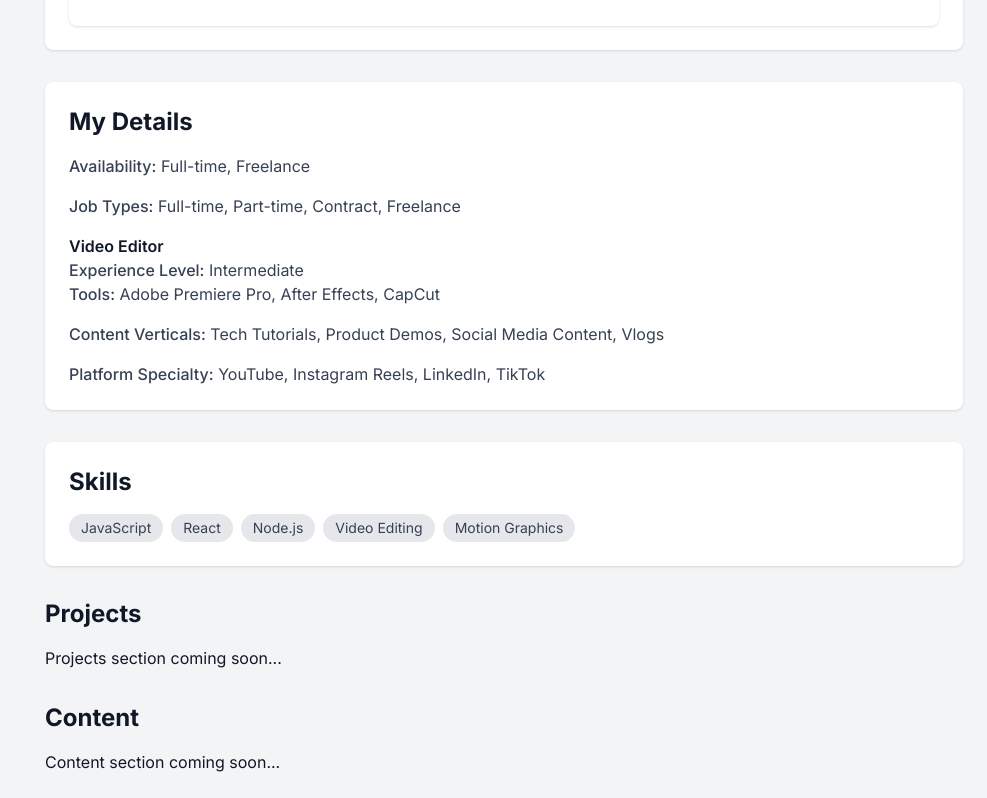
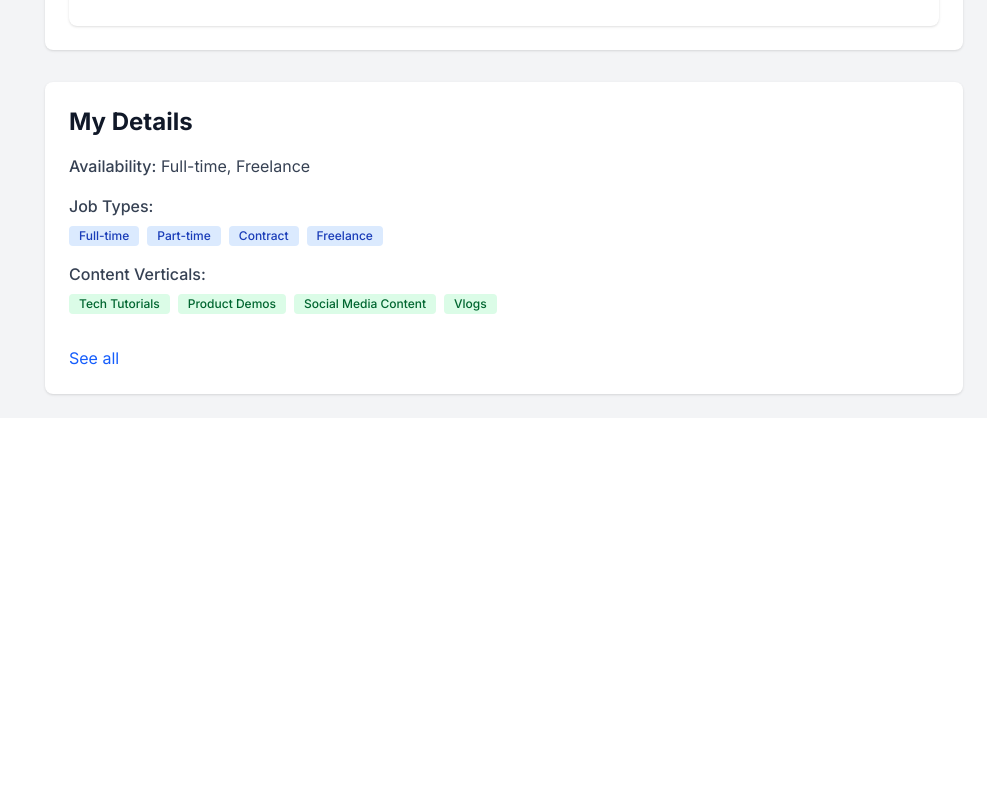
Before and after one commit to yeshu10/rosterprofile, a Next.js app: page /profile/1 in a window 1280 px wide. Shown: the part 898-1696 px from the top of the page, without its empty margins (293-1280 px from the left). After the commit the page ends 1316 px from the top, so only its background shows below. Built offline with nearby package versions, Linux system fonts and the light colour scheme.

Commit message:
updated profile details

```diff
--- a/src/app/profile/[username]/page.tsx
+++ b/src/app/profile/[username]/page.tsx
@@ -6,7 +6,6 @@ import ProfileSidebar from '@/components/ProfileSidebar';
 import ProfileAbout from '@/components/ProfileAbout';
 import ProfileExperience from '@/components/ProfileExperience';
 import ProfileDetails from '@/components/ProfileDetails';
-import ProfileSkills from '@/components/ProfileSkills';
 import type { PortfolioData, PortfolioParseResponse } from '@/types';
 import { mockProjects } from '@/data/mockProjects';
 import ProjectsModal from '@/components/modals/ProjectsModal';
@@ -113,20 +112,6 @@ export default function ProfilePage() {
           {/* My Details Section */}
           {basicInfo.myDetails && <ProfileDetails myDetails={basicInfo.myDetails} />}
 
-          {/* Skills Section */}
-          {basicInfo.myDetails?.skills && basicInfo.myDetails.skills.length > 0 && <ProfileSkills skills={basicInfo.myDetails.skills} />}
-
-          {/* Projects Section - Placeholder */}
-          <div id="projects" className="mt-8 text-gray-900 dark:text-gray-100">
-            <h2 className="text-2xl font-bold mb-4">Projects</h2>
-            <p>Projects section coming soon...</p>
-          </div>
-
-          {/* Content Section - Placeholder */}
-          <div id="content" className="mt-8 text-gray-900 dark:text-gray-100">
-            <h2 className="text-2xl font-bold mb-4">Content</h2>
-            <p>Content section coming soon...</p>
-          </div>
         </div>
       </div>
 
--- a/src/components/ProfileDetails.tsx
+++ b/src/components/ProfileDetails.tsx
@@ -1,34 +1,117 @@
 "use client";
 
 import type { BasicInfo } from '@/types';
+import { useState } from 'react';
 
 interface ProfileDetailsProps {
   myDetails: BasicInfo['myDetails'];
 }
 
 export default function ProfileDetails({ myDetails }: ProfileDetailsProps) {
+  const [showAllDetails, setShowAllDetails] = useState(false);
+
+  const toggleShowAllDetails = () => {
+    setShowAllDetails(prev => !prev);
+  };
+
   return (
     <div id="details" className="mt-8 bg-white text-gray-900 dark:bg-gray-800 dark:text-gray-100 rounded-lg shadow p-6 transition-colors duration-300">
       <h2 className="text-2xl font-bold text-gray-900 dark:text-white mb-4">My Details</h2>
       {myDetails && (
         <div className="space-y-4 text-gray-700 dark:text-gray-300">
+          {/* Always visible details */}
           {myDetails.availability && <p><span className="font-medium">Availability:</span> {myDetails.availability}</p>}
-          {myDetails.jobTypes && myDetails.jobTypes.length > 0 && <p><span className="font-medium">Job Types:</span> {myDetails.jobTypes.join(", ")}</p>}
 
-          {myDetails.videoEditor && (
+          {myDetails.jobTypes && myDetails.jobTypes.length > 0 && (
             <div>
-              <h4 className="font-semibold text-gray-900 dark:text-white">Video Editor</h4>
-              {myDetails.videoEditor.experienceLevel && <p><span className="font-medium">Experience Level:</span> {myDetails.videoEditor.experienceLevel}</p>}
-              {myDetails.videoEditor.tools && myDetails.videoEditor.tools.length > 0 && <p><span className="font-medium">Tools:</span> {myDetails.videoEditor.tools.join(", ")}</p>}
+              <span className="font-medium block mb-2">Job Types:</span>
+              <div className="flex flex-wrap gap-2">
+                {myDetails.jobTypes.map(type => (
+                  <span key={type} className="bg-blue-100 text-blue-800 text-xs font-medium px-2.5 py-0.5 rounded dark:bg-blue-900 dark:text-blue-300">
+                    {type}
+                  </span>
+                ))}
+              </div>
             </div>
           )}
 
-          {myDetails.contentVerticals && myDetails.contentVerticals.length > 0 && <p><span className="font-medium">Content Verticals:</span> {myDetails.contentVerticals.join(", ")}</p>}
-          {myDetails.platformSpecialty && myDetails.platformSpecialty.length > 0 && <p><span className="font-medium">Platform Specialty:</span> {myDetails.platformSpecialty.join(", ")}</p>}
-          {/* Skills, Software, Languages will be handled in ProfileSkills component */}
-          {/* {myDetails.skills && myDetails.skills.length > 0 && <p><span className="font-medium">Skills:</span> {myDetails.skills.join(", ")}</p>} */}
-          {/* {myDetails.software && myDetails.software.length > 0 && <p><span className="font-medium">Software:</span> {myDetails.software.join(", ")}</p>} */}
-          {/* {myDetails.languages && myDetails.languages.length > 0 && <p><span className="font-medium">Languages:</span> {myDetails.languages.join(", ")}</p>} */}
+          {myDetails.contentVerticals && myDetails.contentVerticals.length > 0 && (
+            <div>
+              <span className="font-medium block mb-2">Content Verticals:</span>
+              <div className="flex flex-wrap gap-2">
+                {myDetails.contentVerticals.map(vertical => (
+                  <span key={vertical} className="bg-green-100 text-green-800 text-xs font-medium px-2.5 py-0.5 rounded dark:bg-green-900 dark:text-green-300">
+                    {vertical}
+                  </span>
+                ))}
+              </div>
+            </div>
+          )}
+
+          {/* Collapsible details */}
+          {showAllDetails && (
+            <div className="space-y-4">
+              {myDetails.platformSpecialty && myDetails.platformSpecialty.length > 0 && (
+                <div>
+                  <span className="font-medium block mb-2">Platform Specialty:</span>
+                  <div className="flex flex-wrap gap-2">
+                    {myDetails.platformSpecialty.map(specialty => (
+                      <span key={specialty} className="bg-purple-100 text-purple-800 text-xs font-medium px-2.5 py-0.5 rounded dark:bg-purple-900 dark:text-purple-300">
+                        {specialty}
+                      </span>
+                    ))}
+                  </div>
+                </div>
+              )}
+
+              {myDetails.skills && myDetails.skills.length > 0 && (
+                <div>
+                  <span className="font-medium block mb-2">Skills:</span>
+                  <div className="flex flex-wrap gap-2">
+                    {myDetails.skills.map(skill => (
+                      <span key={skill} className="bg-yellow-100 text-yellow-800 text-xs font-medium px-2.5 py-0.5 rounded dark:bg-yellow-900 dark:text-yellow-300">
+                        {skill}
+                      </span>
+                    ))}
+                  </div>
+                </div>
+              )}
+
+              {myDetails.software && myDetails.software.length > 0 && (
+                <div>
+                  <span className="font-medium block mb-2">Softwares:</span>
+                  <div className="flex flex-wrap gap-2">
+                    {myDetails.software.map(software => (
+                      <span key={software} className="bg-red-100 text-red-800 text-xs font-medium px-2.5 py-0.5 rounded dark:bg-red-900 dark:text-red-300">
+                        {software}
+                      </span>
+                    ))}
+                  </div>
+                </div>
+              )}
+
+              {myDetails.languages && myDetails.languages.length > 0 && (
+                <div>
+                  <span className="font-medium block mb-2">Languages:</span>
+                  <div className="flex flex-wrap gap-2">
+                    {myDetails.languages.map(language => (
+                      <span key={language} className="bg-indigo-100 text-indigo-800 text-xs font-medium px-2.5 py-0.5 rounded dark:bg-indigo-900 dark:text-indigo-300">
+                        {language}
+                      </span>
+                    ))}
+                  </div>
+                </div>
+              )}
+            </div>
+          )}
+
+          {/* Toggle button */}
+          <button
+            onClick={toggleShowAllDetails}
+            className="text-blue-600 dark:text-blue-400 hover:underline mt-4"
+          >
+            {showAllDetails ? 'Show less' : 'See all'}
+          </button>
         </div>
       )}
     </div>
```
